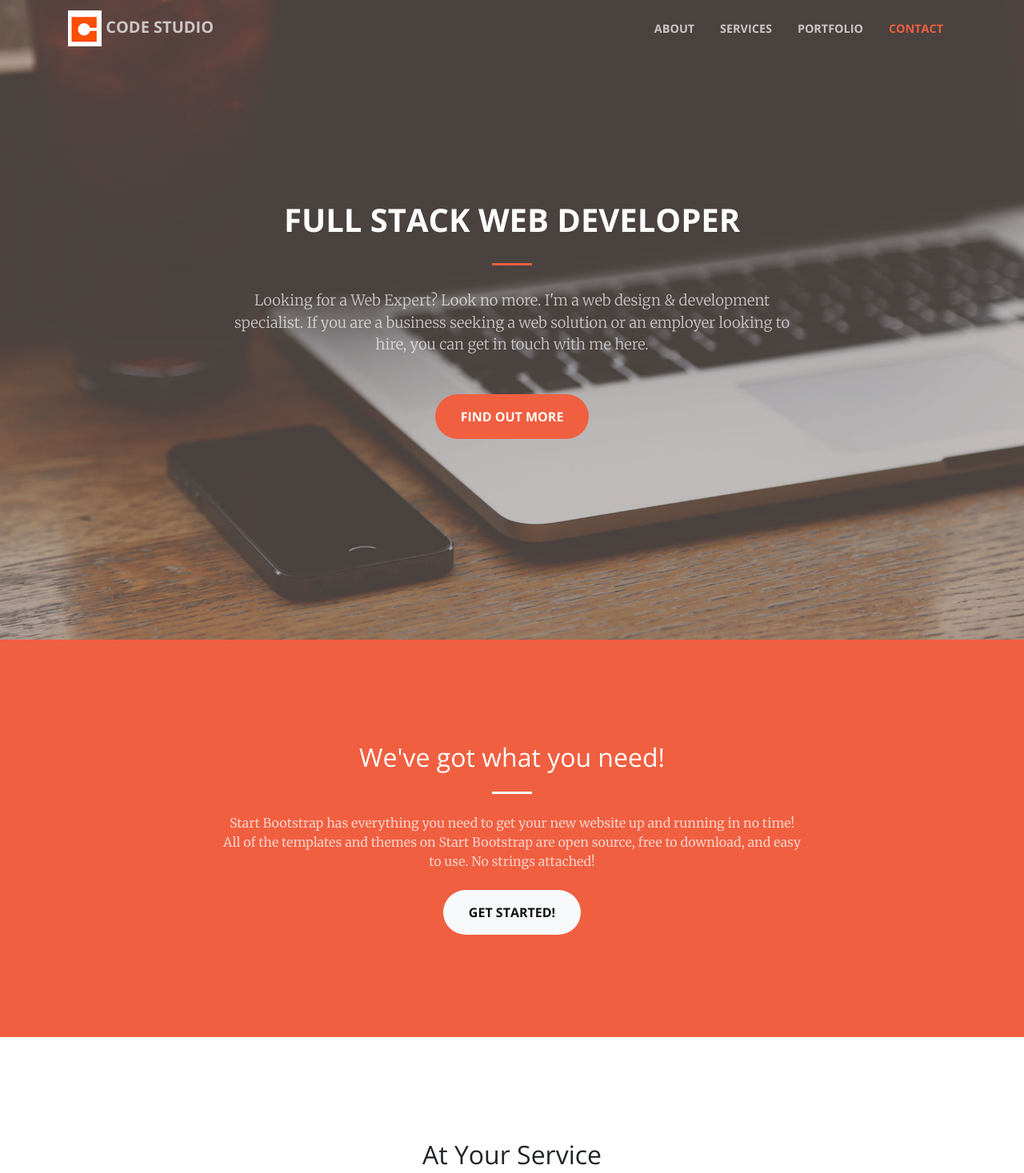
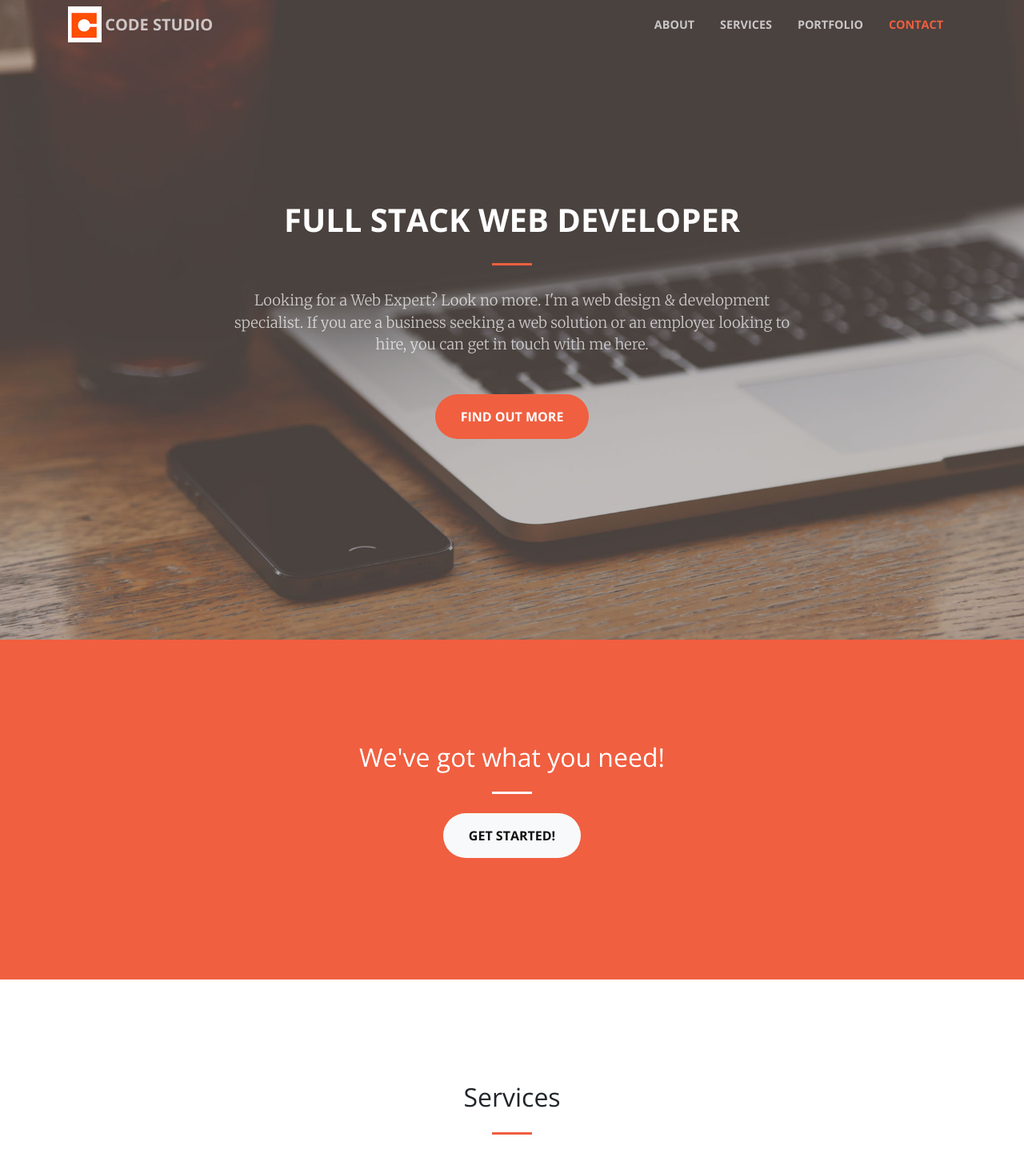
Before and after one commit to ambriny/ambriny.github.io, a plain HTML site: page index.html in a window 1280 px wide. Shown: the top 1467 px of the page at 80% size. Drawn offline with nearby package versions, Linux system fonts and the light colour scheme.

Commit message:
content change

```diff
--- a/index.html
+++ b/index.html
@@ -8,7 +8,7 @@
     <meta name="description" content="">
     <meta name="author" content="">
 
-    <title>Creative - Start Bootstrap Theme</title>
+    <title>Code Studio</title>
 
     <!-- Bootstrap core CSS -->
     <link href="vendor/bootstrap/css/bootstrap.min.css" rel="stylesheet">
@@ -32,7 +32,8 @@
     <!-- Navigation -->
     <nav class="navbar navbar-expand-lg navbar-light fixed-top" id="mainNav">
       <div class="container">
-        <a class="navbar-brand js-scroll-trigger" href="#page-top"><img src="img/logo.png"> CODE STUDIO</a>
+          <img src="img/logo.png"> &nbsp
+        <a class="navbar-brand js-scroll-trigger" href="#page-top"> CODE STUDIO</a>
         <button class="navbar-toggler navbar-toggler-right" type="button" data-toggle="collapse" data-target="#navbarResponsive" aria-controls="navbarResponsive" aria-expanded="false" aria-label="Toggle navigation">
           <span class="navbar-toggler-icon"></span>
         </button>
@@ -80,7 +81,7 @@
           <div class="col-lg-8 mx-auto text-center">
             <h2 class="section-heading text-white">We've got what you need!</h2>
             <hr class="light my-4">
-            <p class="text-faded mb-4">Start Bootstrap has everything you need to get your new website up and running in no time! All of the templates and themes on Start Bootstrap are open source, free to download, and easy to use. No strings attached!</p>
+            <p class="text-faded mb-4"</p>
             <a class="btn btn-light btn-xl js-scroll-trigger" href="#services" >Get Started!</a>
           </div>
         </div>
@@ -91,7 +92,7 @@
       <div class="container">
         <div class="row">
           <div class="col-lg-12 text-center">
-            <h2 class="section-heading">At Your Service</h2>
+            <h2 class="section-heading"> Services</h2>
             <hr class="my-4">
           </div>
         </div>
```
